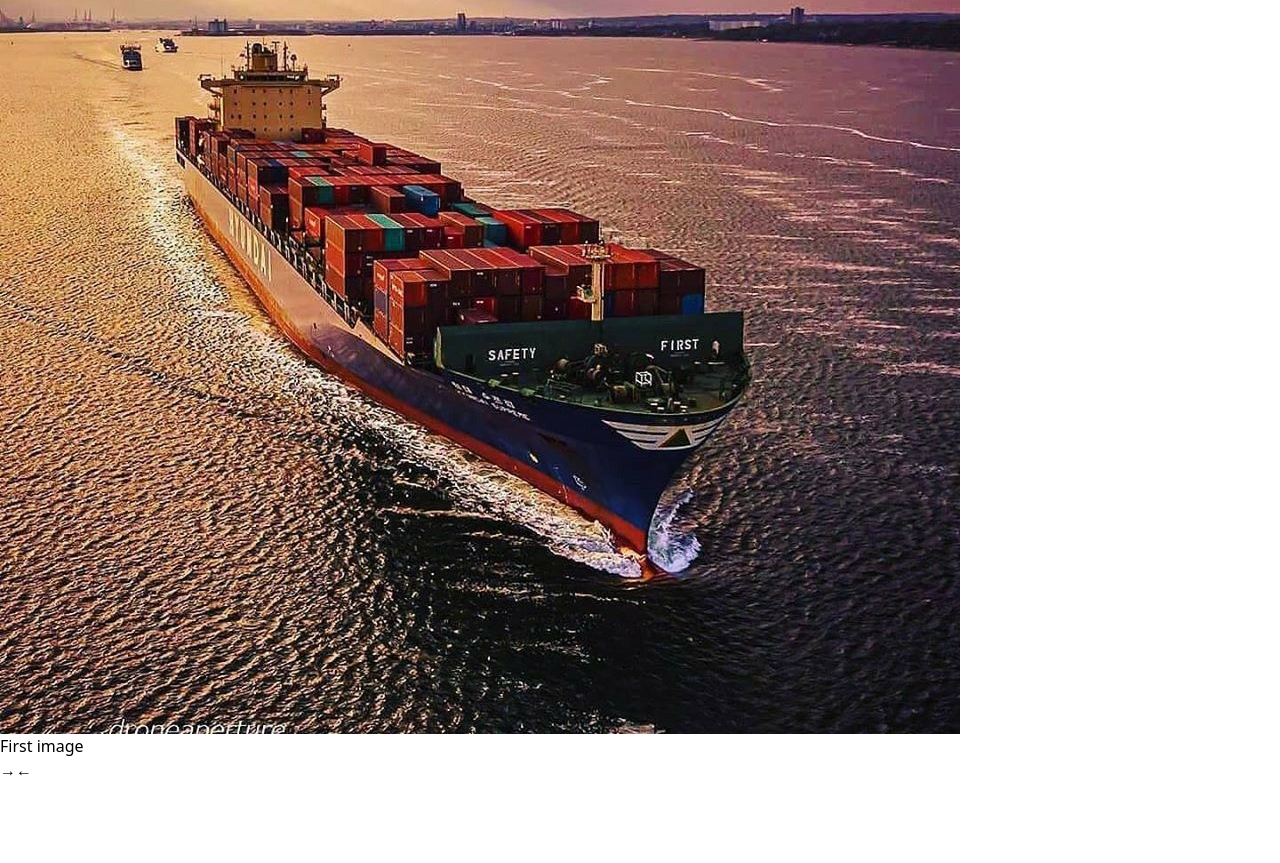
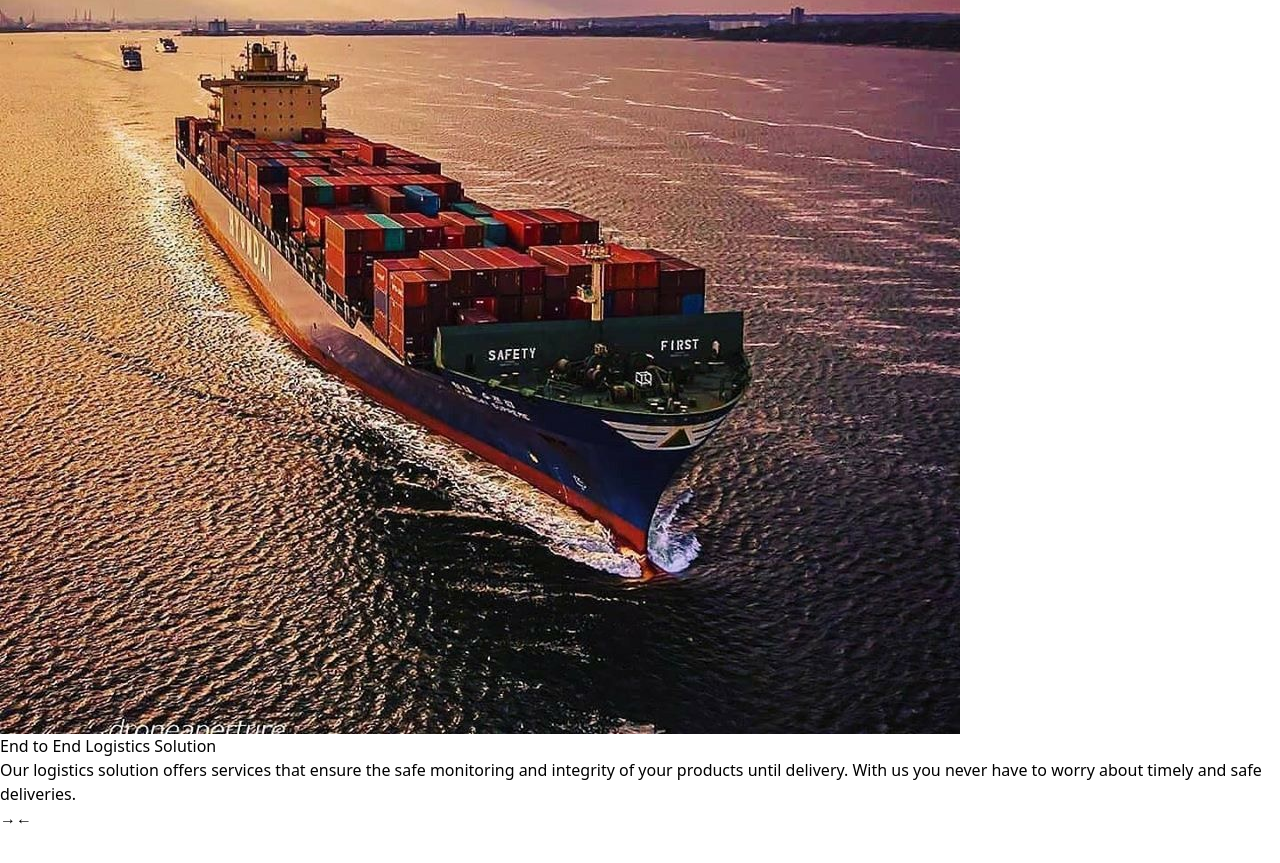
Before and after one commit to Nemesis7865/shipping-website-app, a React (Vite) app in the folder my-shipping/: page / in a window 1280 px wide. Shown: the part 643-1506 px from the top of the page. Built offline with nearby package versions, Linux system fonts and the light colour scheme.

Commit message:
Image div

```diff
--- a/my-shipping/src/layout/Pages.jsx
+++ b/my-shipping/src/layout/Pages.jsx
@@ -1,39 +1,36 @@
 import React, { useState } from "react";
 import { img1, img2, img3 } from "../assets/images";
-import { useResponsiveness, BREAKPOINTS } from "../hooks/useResponsiness";
+import { useResponsiveness } from "../hooks/useResponsiness";
 
 const images = [
   {
     src: img1,
-    text: "First image",
+    title: "End to End Logistics Solution",
+    text: "Our logistics solution offers services that ensure the safe monitoring and integrity of your products until delivery. With us you never have to worry about timely and safe deliveries.",
   },
   {
     src: img2,
-    text: "Inventory Management",
+    title: "Inventory Management",
+    text: "Whether you are planning to build a comprehensive international supply chain or simply needing to manage a seasonal inventory upsurge we can help We provide bonded and highly specialized warehousing as part of an integrated clean room or temperature controlled supply chain.",
   },
   {
     src: img3,
-    text: "Third image",
+    title: "Flexible Reliable and Secure",
+    text: "Customers value our expertise in international ocean freight forwarding across a global network that spans forty-six countries and regions. They value the ability to link with other services such as air freight forwarding, multimodal transport, cross-border services, or customs house brokerage.",
   },
 ];
 
 const ImageSlider = () => {
   const [currentIndex, setCurrentIndex] = useState(0);
 
-  // Use the custom responsiveness hook inside the component
   const isMobile = useResponsiveness("mobile");
   const isTablet = useResponsiveness("tablet");
   const isDesktop = useResponsiveness("desktop");
 
-  // Adjust image height based on screen size
   let imageHeight = "h-[600px]";
-  if (isMobile) {
-    imageHeight = "h-[400px]";
-  } else if (isTablet) {
-    imageHeight = "h-[600px]";
-  } else if (isDesktop) {
-    imageHeight = "h-[800px]";
-  }
+  if (isMobile) imageHeight = "h-[400px]";
+  else if (isTablet) imageHeight = "h-[600px]";
+  else if (isDesktop) imageHeight = "h-[800px]";
 
   const prevSlide = () => {
     const isFirstSlide = currentIndex === 0;
@@ -49,37 +46,50 @@ const ImageSlider = () => {
 
   return (
     <div className="relative w-full max-w-8xl">
-      {/* Images */}
-      <div className={`relative ${imageHeight} w-full rounded-lg overflow-hidden`}>
+      <div className={`relative ${imageHeight} w-full h-[860px] rounded-lg overflow-hidden`}>
         <img
           src={images[currentIndex].src}
           alt="Slide"
           className="w-full h-full object-cover"
         />
-        {/* Text Overlay */}
-        <div className="absolute inset-0 bg-black bg-opacity-50 flex items-center justify-center">
-          <p className="text-white text-lg font-semibold">
+
+        {/* Single Text Overlay */}
+        <div className="absolute inset-0 bg-black bg-opacity-50 flex flex-col items-center justify-center space-y-6 p-6 text-center">
+          {/* Dynamic Title */}
+          <h1 className="text-white text-4xl sm:text-5xl md:text-6xl lg:text-7xl font-bold drop-shadow-lg pt-6">
+            {images[currentIndex].title}
+          </h1>
+
+          {/* Dynamic Description */}
+          <p className="text-white text-base sm:text-sm md:text-xl lg:text-2xl max-w-2xl leading-relaxed drop-shadow-md pb-24">
             {images[currentIndex].text}
           </p>
         </div>
 
-        {/* Right Arrow */}
+        {/* Right and Left Arrows */}
+        <div className="relative h-auto w-auto">
           <button
-          className=" w-16 ml-9 right-0 transform -translate-y-1/2 text-white p-2 rounded-full shadow-md hover:bg-red-600 border"
+            className="absolute right-0 bottom-8 mr-5 transform
+            -translate-y-1/2 text-white p-2 rounded-full shadow-md
+            hover:bg-red-600 border hover:scale-105 transition-all
+            duration-300 ease-in-out hover:w-24 w-10 h-10 sm:w-12 sm:h-12 md:w-16 md:h-16 lg:w-14 lg:h-20"
             onClick={prevSlide}
           >
             &#8594;
           </button>
 
-        {/* Left Arrow */}
           <button
-          className="w-16 mr-11 right-10 transform -translate-y-1/2 bg-transparent text-white p-2 rounded-full shadow-md hover:bg-red-600 border"
+            className="absolute right-0 bottom-8 mr-36 transform
+            -translate-y-1/2 text-white p-2 rounded-full
+            shadow-md hover:bg-red-600 border  hover:scale-105 transition-all
+            duration-300 ease-in-out hover:w-24 w-10 h-10 sm:w-12 sm:h-12 md:w-16 md:h-16 lg:w-14 lg:h-20"
             onClick={nextSlide}
           >
             &#8592;
           </button>
         </div>
       </div>
+    </div>
   );
 };
 
```
Lines whose indentation alone changed are shown as unchanged.
